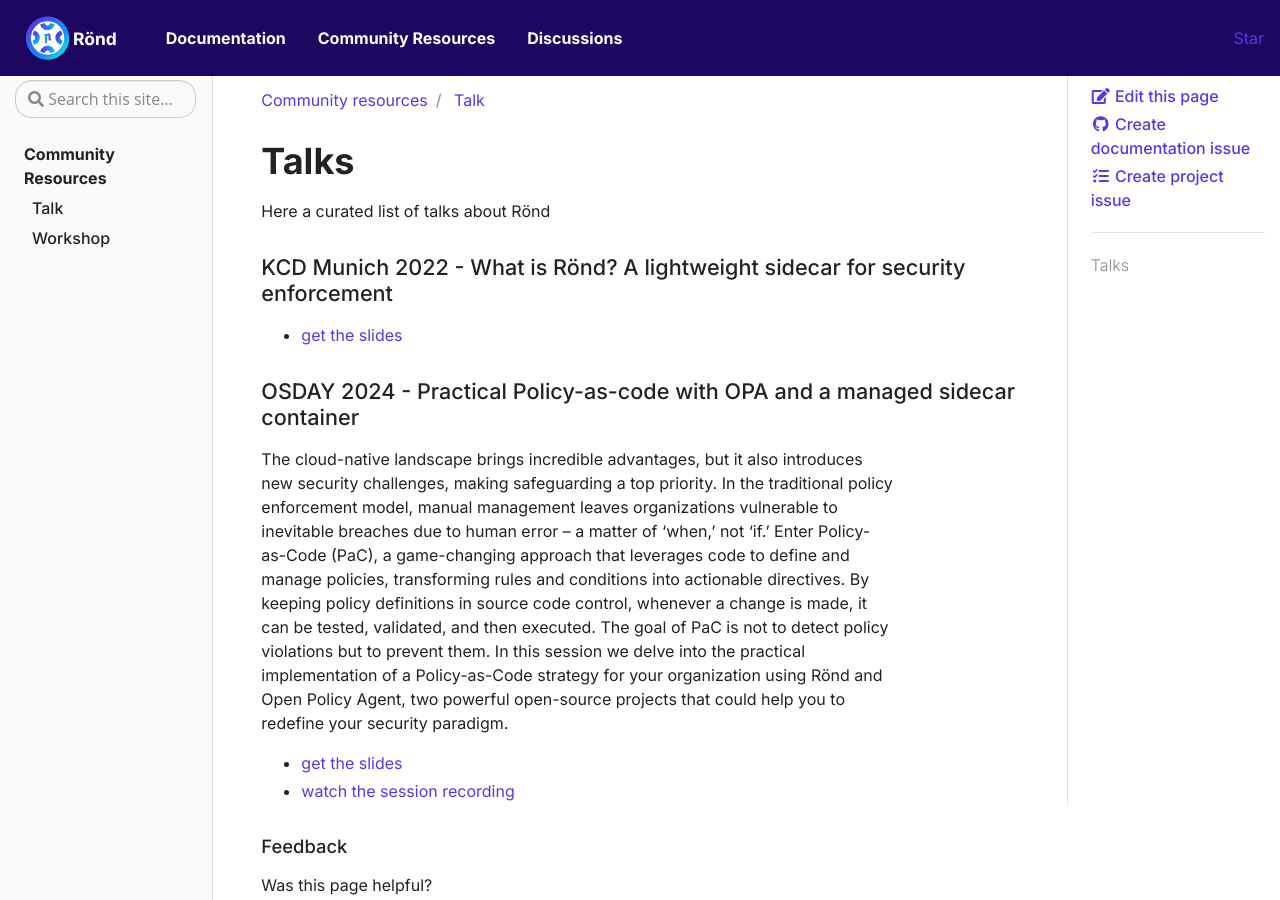
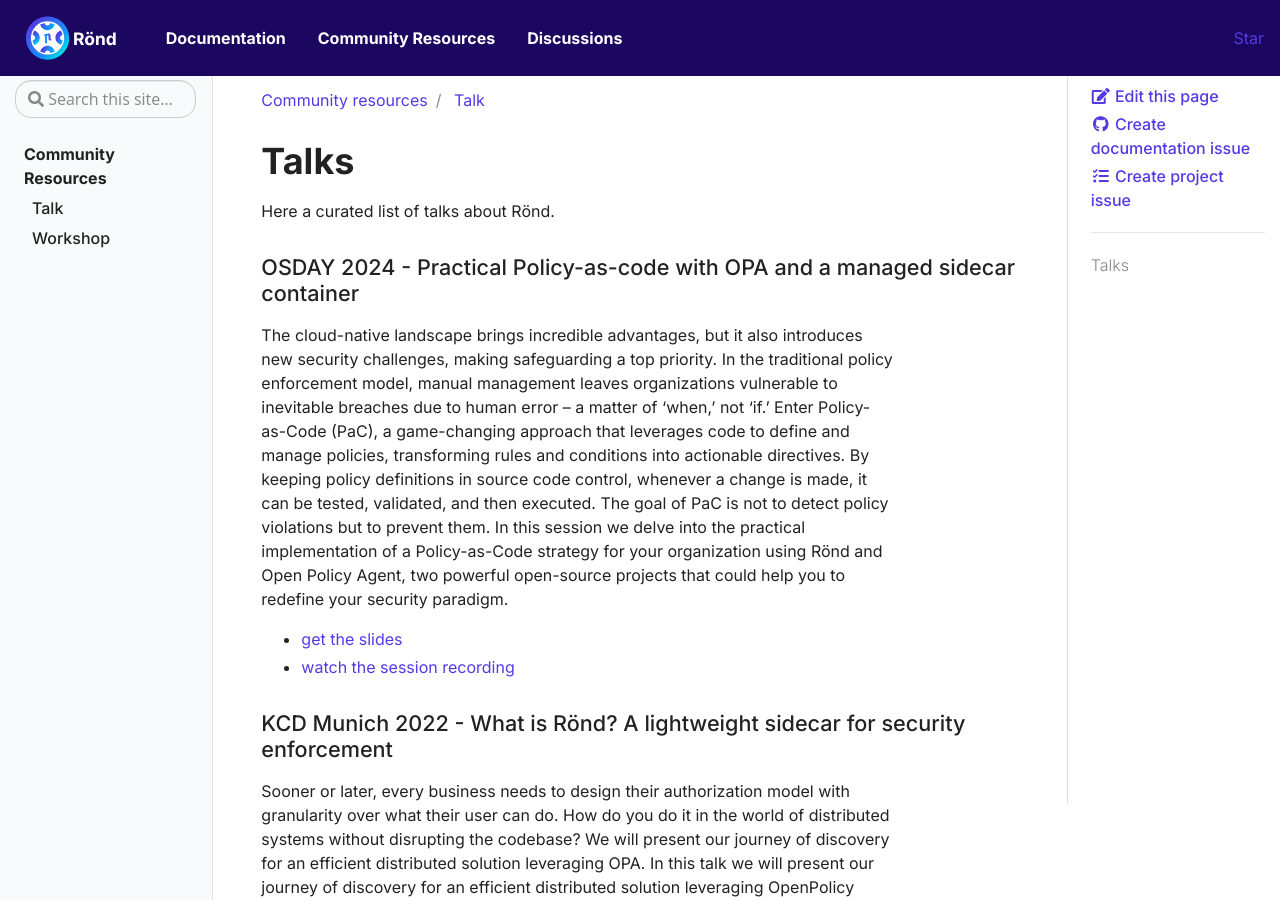
Before and after one commit to rond-authz/rond-authz.github.io, a Jekyll site: the page built from _community-resources/talk.md, in a window 1280 px wide and 900 px high. Built offline with Jekyll 4.4.1, drawn with Linux system fonts in a browser that asks for light colours; some of the changed text lies outside the part shown.

Commit message:
Update talk.md

```diff
--- a/_community-resources/talk.md
+++ b/_community-resources/talk.md
@@ -7,15 +7,19 @@
 
 # Talks
 
-Here a curated list of talks about Rönd
-
-#### KCD Munich 2022 - What is Rönd? A lightweight sidecar for security enforcement
-
-- [get the slides](https://github.com/rond-authz/community-resources/blob/main/talks/221013%20-%20R%C3%B6nd%20-%20Mia-Platform%20-%20KCD%20Munich.pdf)
+Here a curated list of talks about Rönd.
 
 #### OSDAY 2024 - Practical Policy-as-code with OPA and a managed sidecar container
 
 The cloud-native landscape brings incredible advantages, but it also introduces new security challenges, making safeguarding a top priority. In the traditional policy enforcement model, manual management leaves organizations vulnerable to inevitable breaches due to human error – a matter of 'when,' not 'if.' Enter Policy-as-Code (PaC), a game-changing approach that leverages code to define and manage policies, transforming rules and conditions into actionable directives. By keeping policy definitions in source code control, whenever a change is made, it can be tested, validated, and then executed. The goal of PaC is not to detect policy violations but to prevent them. In this session we delve into the practical implementation of a Policy-as-Code strategy for your organization using Rönd and Open Policy Agent, two powerful open-source projects that could help you to redefine your security paradigm.
 
-- [get the slides]()
+- [get the slides](https://github.com/rond-authz/community-resources/blob/main/talks/240308%20-%20Rond%20-%20Mia-Platform%20-%20OSDAY%20Florence.pdf)
 - [watch the session recording](https://youtu.be/zcWF3EYGlRM?si=gHnqrZzAU7TO9Bw9)
+
+#### KCD Munich 2022 - What is Rönd? A lightweight sidecar for security enforcement
+
+Sooner or later, every business needs to design their authorization model with granularity over what their user can do. How do you do it in the world of distributed systems without disrupting the codebase?
+We will present our journey of discovery for an efficient distributed solution leveraging OPA.
+In this talk we will present our journey of discovery for an efficient distributed solution leveraging OpenPolicy Agent, Go and other technologies, with everything running in the Kubernetes ecosystem.
+
+- [get the slides](https://github.com/rond-authz/community-resources/blob/main/talks/221013%20-%20R%C3%B6nd%20-%20Mia-Platform%20-%20KCD%20Munich.pdf)
```
